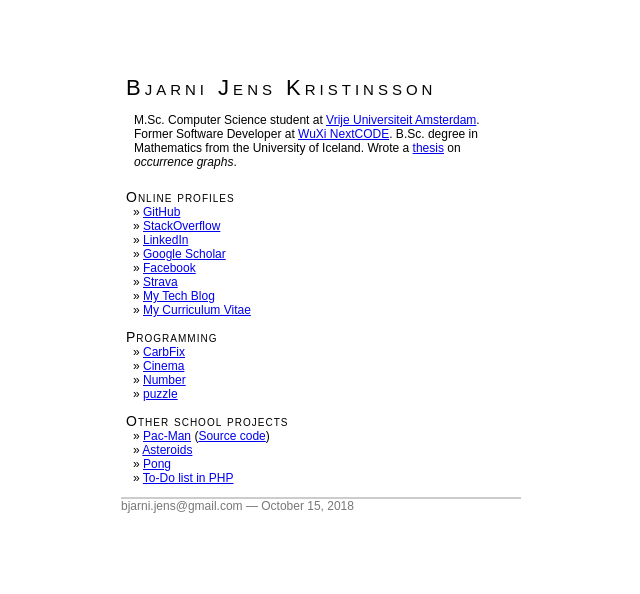
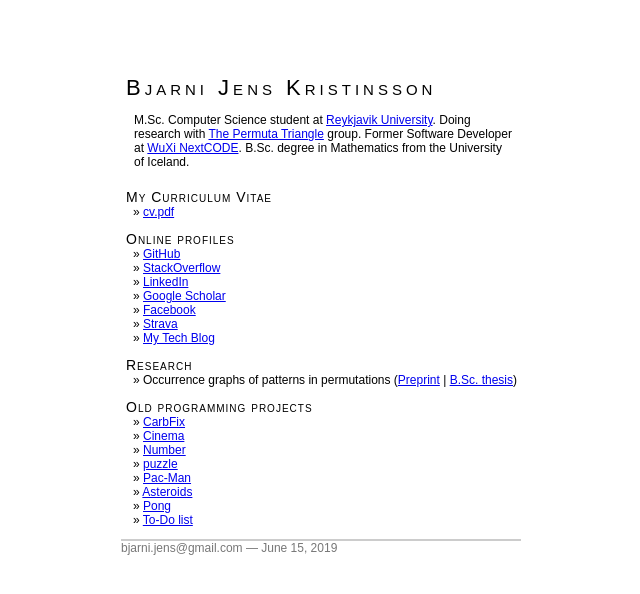
Before and after one commit to bjk17/bjk.is, a plain HTML site: page index.html in a window 1280 px wide. Shown: the whole page, without its empty margins (319-959 px from the left). Drawn offline with Linux system fonts and the light colour scheme.

Commit message:
Updated info on myself as of June 2019

```diff
--- a/index.html
+++ b/index.html
@@ -12,12 +12,15 @@
 <body>
     <h1>Bjarni Jens Kristinsson</h1>
 
-    <p>M.Sc. Computer Science student at <a href="https://www.vu.nl/en/">
-    Vrije Universiteit Amsterdam</a>. Former Software Developer at
-    <a href="https://www.wuxinextcode.com/">WuXi NextCODE</a>.
-    B.Sc. degree in Mathematics from the University of Iceland.
-    Wrote a <a href="http://hdl.handle.net/1946/22017">thesis</a>
-    on <em>occurrence graphs</em>.
+    <p>M.Sc. Computer Science student at <a href="https://en.ru.is">Reykjavik
+    University</a>. Doing research with <a href="https://permutatriangle.github.io">
+    The Permuta Triangle</a> group. Former Software Developer at <a
+    href="https://www.wuxinextcode.com/">WuXi NextCODE</a>. B.Sc. degree in
+    Mathematics from the University of Iceland.
+
+    <h3>My Curriculum Vitae</h3><ul>
+        <li><a href="cv.pdf">cv.pdf</a></li>
+    </ul>
 
     <h3>Online profiles</h3><ul>
         <li><a href="https://github.com/bjk17">GitHub</a></li>
@@ -27,27 +30,26 @@
         <li><a href="https://www.facebook.com/bjarni.jens">Facebook</a></li>
         <li><a href="https://www.strava.com/athletes/bjarnijens_kristinsson">Strava</a></li>
         <li><a href="https://blog.bjk.is">My Tech Blog</a></li>
-        <li><a href="cv.pdf">My Curriculum Vitae</a></li>
     </ul>
 
-    <h3>Programming</h3><ul>
+    <h3>Research</h3><ul>
+        <li>Occurrence graphs of patterns in permutations (<a href="https://arxiv.org/abs/1607.03018">Preprint</a> | <a href="http://hdl.handle.net/1946/22017">B.Sc. thesis</a>)
+    </ul>
+
+    <h3>Old programming projects</h3><ul>
         <li><a href="carbfix.html">CarbFix</a></li>
         <li><a href="cinema-site.html">Cinema</a></li>
         <li><a href="number.html">Number</a></li>
         <li><a href="puzzle.html">puzzle</a></li>
-    </ul>
-
-    <h3>Other school projects</h3><ul>
-        <li><a href="pacman/">Pac-Man</a>
-            (<a href="https://github.com/steinunn8/Pac-Man">Source code</a>)</li>
+        <li><a href="pacman/">Pac-Man</a></li>
         <li><a href="asteroids/">Asteroids</a></li>
         <li><a href="pong/">Pong</a></li>
-        <li><a href="https://notendur.hi.is/~bjk17/todo/">To-Do list in PHP</a></li>
+        <li><a href="https://notendur.hi.is/~bjk17/todo/">To-Do list</a></li>
     </ul>
 
     <footer>
         bjarni.jens@gmail.com &mdash;
-        <time datetime="2018-10-15">October 15, 2018</time>
+        <time datetime="2019-06-15">June 15, 2019</time>
     </footer>
 
 </body>
```
Also changed, not shown: 3 other files.
